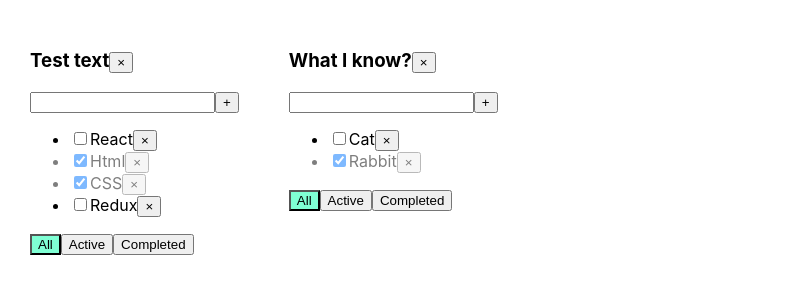
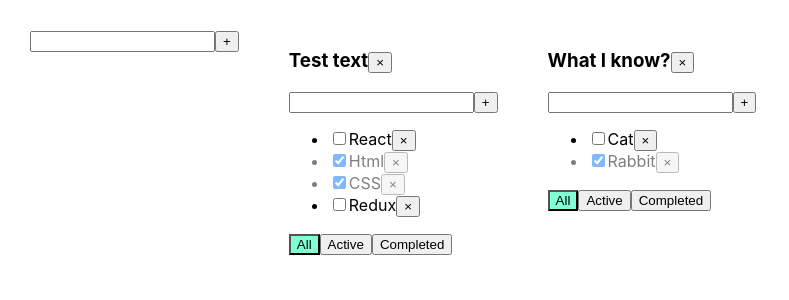
Before and after one commit to Berenas54/ToDoList, a React (Create React App) app: page / in a window 1280 px wide. Shown: the top 300 px of the page, without its empty margins (0-789 px from the left). Built offline with nearby package versions, Linux system fonts and the light colour scheme.

Commit message:
add the ability to add todolists. Edit Title tasks and todolists

```diff
--- /dev/null
+++ b/src/AddItemForm.tsx
@@ -0,0 +1,39 @@
+import React, {ChangeEvent, KeyboardEvent, useState} from "react";
+
+type AddItemFormType = {
+    addItem: (title: string) => void
+}
+
+export function AddItemForm(props: AddItemFormType) {
+    const [title, setTitle] = useState<string>(" ")
+    const [error, setError] = useState<string | null>(null)
+
+    const onNewTitleChangeHandler = (e: ChangeEvent<HTMLInputElement>) => {
+        setError(null)
+        setTitle(e.currentTarget.value)
+    }
+
+    const onKeyPressHandler = (e: KeyboardEvent<HTMLInputElement>) => {
+        if (e.key === "Enter") addItem()
+    }
+    const addItem = () => {
+        const trimmedTitle = title.trim()
+        if (trimmedTitle !== "") {
+            props.addItem(trimmedTitle)
+
+        } else {
+            setError("Title is required!")
+        }
+        setTitle('')
+    }
+    return (
+        <div>
+            <input value={title}
+                   className={error ? "error" : ""}
+                   onChange={onNewTitleChangeHandler}
+                   onKeyPress={onKeyPressHandler}/>
+            <button onClick={addItem}>+</button>
+            {error && <div className={"error-message"}>{error}</div>}
+        </div>
+    )
+}
--- a/src/App.tsx
+++ b/src/App.tsx
@@ -2,6 +2,7 @@ import React, {useState} from 'react';
 import './App.css';
 import {TodoList} from "./TodoList";
 import {v1} from "uuid";
+import {AddItemForm} from "./AddItemForm";
 
 export type TaskType = {
     id: string
@@ -74,14 +75,43 @@ function App() {
         }
     }
 
+    function changeTaskSTitle(taskID: string, title: string, toDoListID: string) {
+        const task: TaskType | undefined = tasks[toDoListID].find(task => task.id === taskID)
+        if (task) {
+            task.title = title
+            setTasks({...tasks})
+        }
+    }
+
+    function changeToDoListTitle(title: string, toDoListID: string) {
+        const toDoList = toDoLists.find(tl => tl.id === toDoListID)
+        if (toDoList) {
+            toDoList.title = title
+            setToDoLists([...toDoLists])
+        }
+
+    }
+
     function RemoveToDoList(toDoListID: string) {
         setToDoLists(toDoLists.filter(tl => tl.id !== toDoListID))
         delete tasks[toDoListID]
         setTasks({...tasks})
     }
 
+    function addTodoList(title: string) {
+        const newToDoListID: string = v1()
+        const newToDoList: ToDoListType = {
+            id: newToDoListID,
+            title: title,
+            filter: "all"
+        }
+        setToDoLists([...toDoLists, newToDoList])
+        setTasks({...tasks, [newToDoListID]: []})
+    }
+
     return (
         <div className="App">
+            <AddItemForm addItem={addTodoList}/>
             {toDoLists.map(tl => {
                 let tasksForToDoList = tasks[tl.id]
                 if (tl.filter === "active") {
@@ -102,6 +132,8 @@ function App() {
                         changeFilter={changeFilter}
                         changeTaskStatus={changeTaskStatus}
                         removeToDoList={RemoveToDoList}
+                        changeTaskTitle={changeTaskSTitle}
+                        changeToDoListTitle={changeToDoListTitle}
                     />)
             })}
         </div>
--- /dev/null
+++ b/src/EditableSpan.tsx
@@ -0,0 +1,25 @@
+import React, {ChangeEvent, useState} from "react";
+
+type editableSpanType = {
+    title: string
+    changeValue: (newValue: string) => void
+}
+
+export function EditableSpan(props: editableSpanType) {
+    const [editMode, setEditMode] = useState<boolean>(false)
+    const [title, setTitle] = useState<string>(props.title)
+    const activatedEditMode = () => {
+        setEditMode(true)
+    }
+    const deActivatedEditMode = () => {
+        setEditMode(false)
+        props.changeValue(title)
+    }
+    const onChangeTitle = (e: ChangeEvent<HTMLInputElement>) => {
+        setTitle(e.currentTarget.value)
+    }
+    return (editMode
+            ? <input onBlur={deActivatedEditMode} onChange={onChangeTitle} value={title} autoFocus={true}/>
+            : <span onDoubleClick={activatedEditMode}>{props.title}</span>
+    )
+}
--- a/src/TodoList.tsx
+++ b/src/TodoList.tsx
@@ -1,5 +1,7 @@
-import React, {ChangeEvent, KeyboardEvent, useState} from "react";
+import React, {ChangeEvent} from "react";
 import {FilterValuesType, TaskType} from "./App";
+import {AddItemForm} from "./AddItemForm";
+import {EditableSpan} from "./EditableSpan";
 
 type PropsType = {
     title: string
@@ -11,11 +13,18 @@ type PropsType = {
     changeFilter: (newFilterValue: FilterValuesType, toDoListID: string) => void
     changeTaskStatus: (taskID: string, isDone: boolean, toDoListID: string) => void
     removeToDoList: (toDoListID: string) => void
+    changeTaskTitle: (taskID: string, title: string, toDoListID: string) => void
+    changeToDoListTitle: (title: string, toDoListID: string) => void
 }
 
 export function TodoList(props: PropsType) {
-    const [title, setTitle] = useState<string>(" ")
-    const [error, setError] = useState<string | null>(null)
+
+    const addTask = (title: string) => {
+        props.addTask(title, props.id)
+    }
+    const changeToDoListTitle = (title: string) => {
+        props.changeToDoListTitle(title, props.id)
+    }
 
     const tasks = props.tasks.map(task => {
         const removeTask = () => {
@@ -25,34 +34,18 @@ export function TodoList(props: PropsType) {
         const changeTaskStatus = (e: ChangeEvent<HTMLInputElement>) => {
             props.changeTaskStatus(task.id, e.currentTarget.checked, props.id)
         }
+        const changeTaskTitle = (newValue: string) => {
+            props.changeTaskTitle(task.id, newValue, props.id)
+        }
 
         return <li className={task.isDone ? "is-done" : ""} key={task.id}>
             <input onChange={changeTaskStatus} type="checkbox" checked={task.isDone}/>
-            <span>{task.title}</span>
+            <EditableSpan title={task.title}
+                          changeValue={changeTaskTitle}/>
             <button onClick={removeTask}> &#xD7;</button>
         </li>
     })
 
-
-    const addTask = () => {
-        const trimmedTitle = title.trim()
-        if (trimmedTitle !== "") {
-            props.addTask(trimmedTitle, props.id)
-
-        } else {
-            setError("Title is required!")
-        }
-        setTitle('')
-    }
-
-    const onNewTitleChangeHandler = (e: ChangeEvent<HTMLInputElement>) => {
-        setError(null)
-        setTitle(e.currentTarget.value)
-    }
-
-    const onKeyPressHandler = (e: KeyboardEvent<HTMLInputElement>) => {
-        if (e.key === "Enter") addTask()
-    }
 
     const onAllClickHandler = () => props.changeFilter("all", props.id)
     const onActiveClickHandler = () => props.changeFilter("active", props.id)
@@ -60,15 +53,11 @@ export function TodoList(props: PropsType) {
 
 
     return (<div>
-            <h3>{props.title}
+            <h3>
+                <EditableSpan title={props.title} changeValue={changeToDoListTitle}/>
                 <button onClick={() => props.removeToDoList(props.id)}>&#xD7;</button>
             </h3>
-            <div>
-                <input value={title} className={error ? "error" : ""} onChange={onNewTitleChangeHandler}
-                       onKeyPress={onKeyPressHandler}/>
-                <button onClick={addTask}>+</button>
-                {error && <div className={"error-message"}>{error}</div>}
-            </div>
+            <AddItemForm addItem={addTask}/>
             <ul>
                 {tasks}
             </ul>
```
